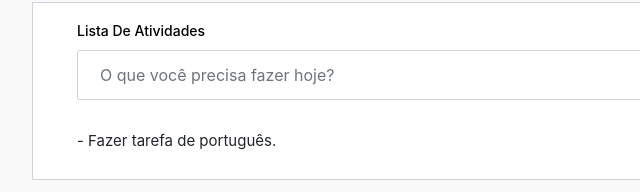
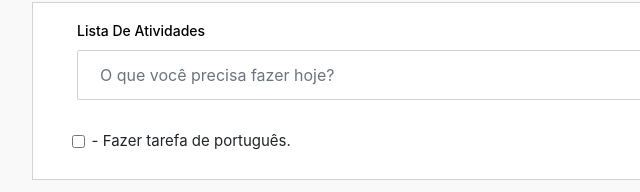
Before and after one commit to bccrezende/js_dom_ds_2021, a plain HTML site: page index.html in a window 1280 px wide. Shown: the part 158-350 px from the top of the page, 383-1023 px from the left. Drawn offline with nearby package versions, Linux system fonts and the light colour scheme.

Commit message:
add checkbox

```diff
--- a/css/style.css
+++ b/css/style.css
@@ -193,3 +193,7 @@ body {
   background-color: #0f88ff;
   color: white;
 }
+
+.lista_atividades{
+    margin-left: 2%;
+}
--- a/index.html
+++ b/index.html
@@ -29,7 +29,8 @@
                         </form>
                         <div class="list-wrapper">
                             <ul class="d-flex flex-column-reverse todo-list" data-task>
-                                <li>
+                                <li class="lista_atividades">
+                                    <input type="checkbox" class="form-check-input">
                                     <label class="form-check-label">- Fazer tarefa de português.</label>
                                     <span class="close">x</span>
                                 </li>
```
